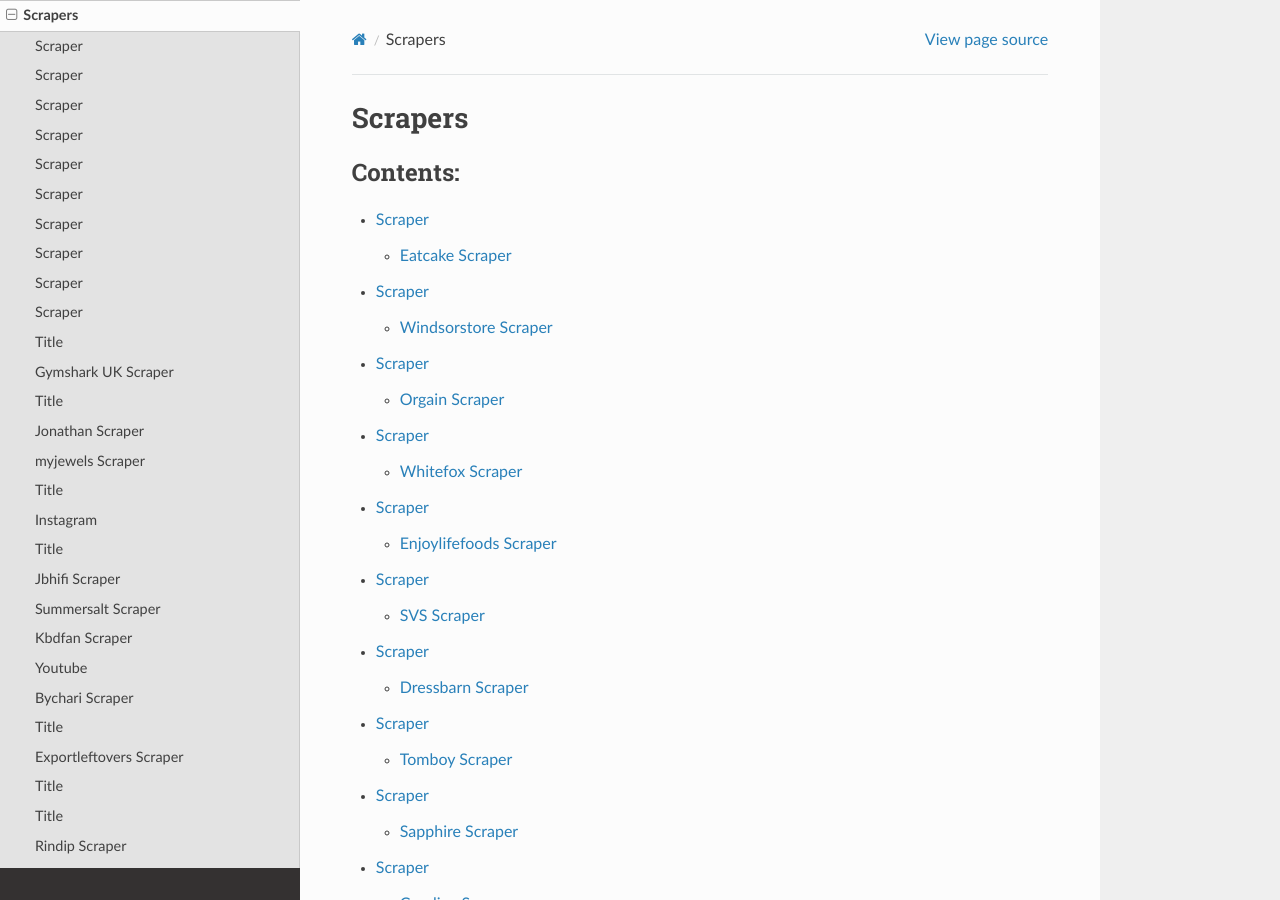
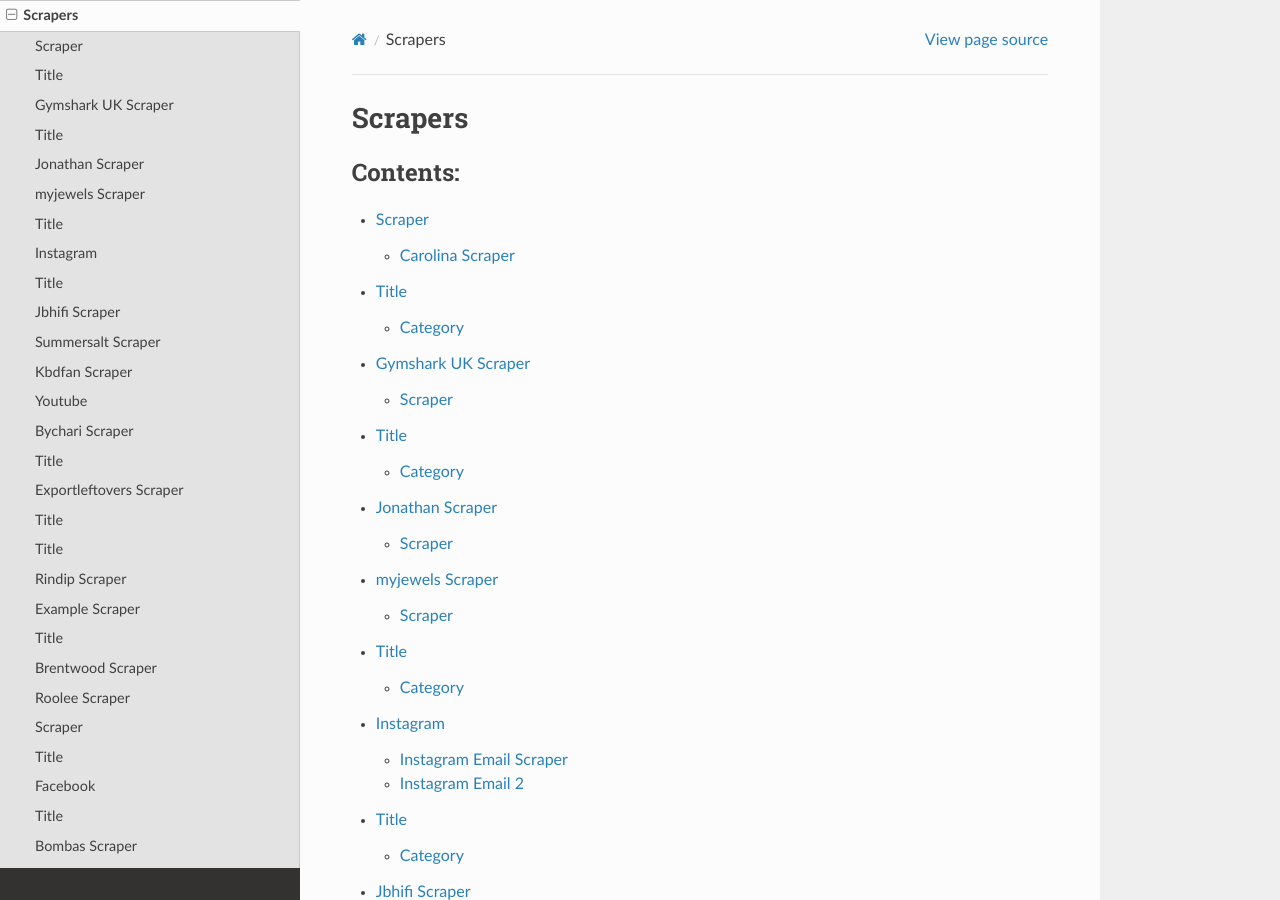
Before and after one commit to datakund/selenium-pro, a Sphinx documentation site: the page built from docs/source/test.rst, in a window 1280 px wide and 900 px high. Built offline with Sphinx 7.4.7 and the Read the Docs theme 2.0.0, drawn with Linux system fonts in a browser that asks for light colours; pages that are not in the unit, such as notebooks, are missing from menus.

Commit message:
Update test.rst

```diff
--- a/docs/source/test.rst
+++ b/docs/source/test.rst
@@ -10,15 +10,6 @@
    :maxdepth: 2
    :caption: Contents:
 
-   Eatcake Scraper
-   Windsorstore Scraper
-   Orgain Scraper
-   Whitefox Scraper
-   Enjoylifefoods Scraper
-   SVS Scraper
-   Dressbarn Scraper
-   Tomboy Scraper
-   Sapphire Scraper
    Carolina Scraper
    Bones Coffee Scraper
    Gymshark UK Scraper
```
